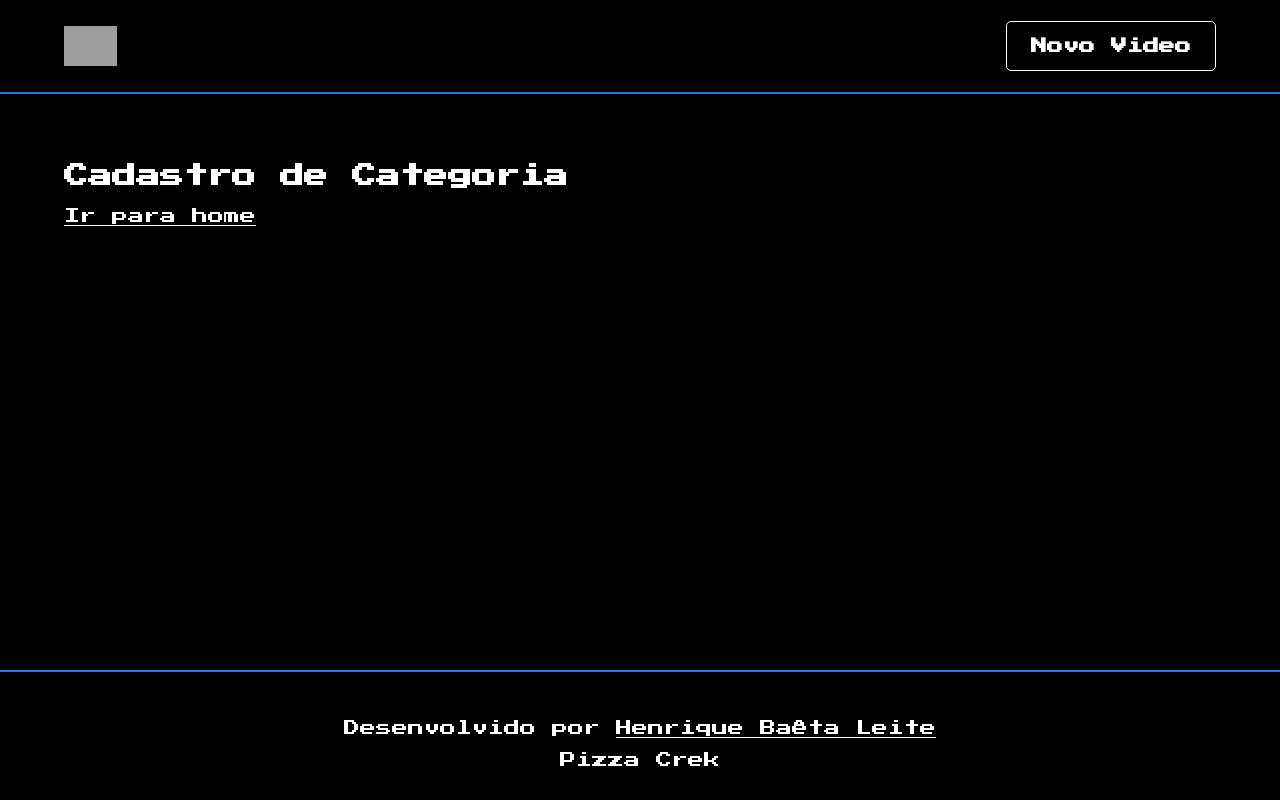
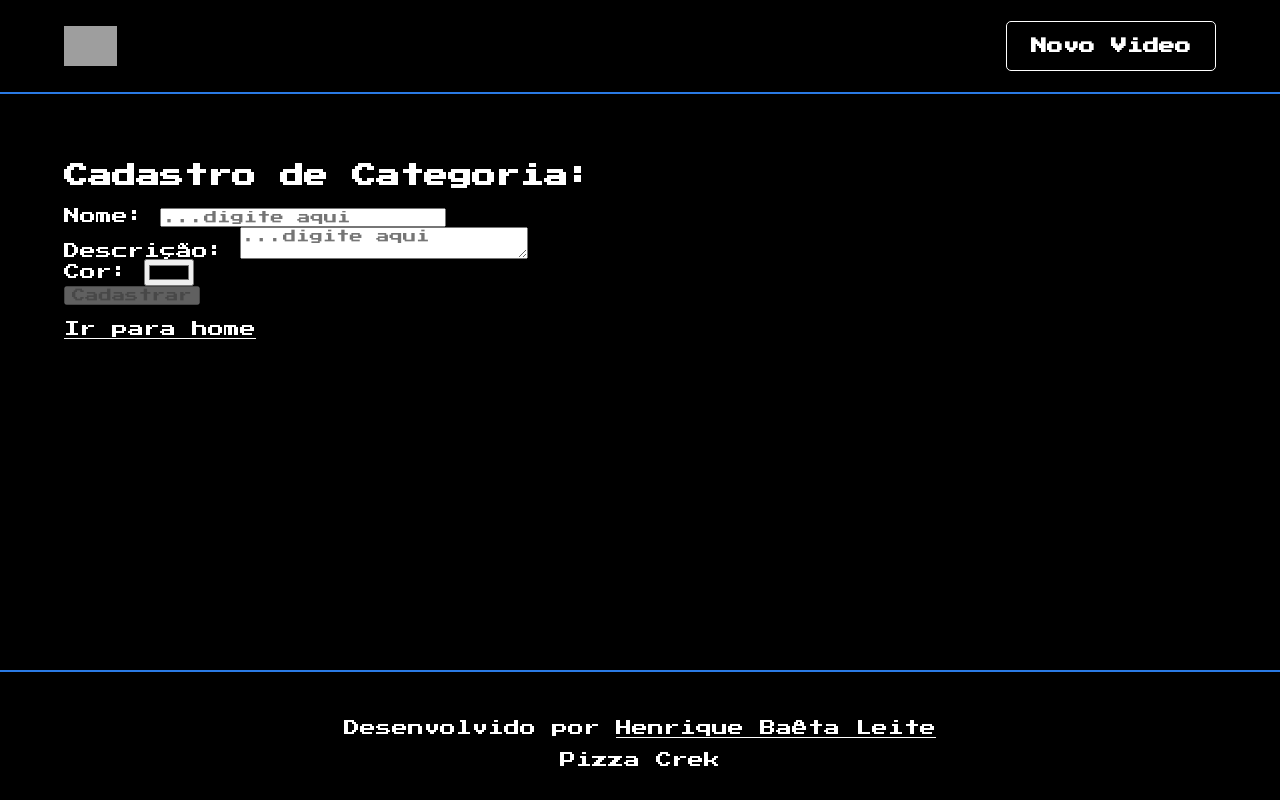
Before and after one commit to HenriqueBaetaLeite/baetaflix, a React (Create React App) app: page /cadastro/categoria in a window 1280 px wide. Built offline with nearby package versions, Linux system fonts and the light colour scheme; grey boxes are pictures that could not be loaded.

Commit message:
terceiro dia de imersao React

```diff
--- /dev/null
+++ b/src/components/FormField/index.js
@@ -0,0 +1,35 @@
+import React from 'react';
+
+const FormField = ({ type, name, value, onChange, label }) => {
+  if (type === 'textarea')
+    return (
+      <div>
+        <label>
+          {label}
+          <textarea
+            type={type}
+            value={value}
+            name={name}
+            onChange={onChange}
+            placeholder="...digite aqui"
+          />
+        </label>
+      </div>
+    );
+  return (
+    <div>
+      <label>
+        {label}
+        <input
+          type={type}
+          value={value}
+          name={name}
+          onChange={onChange}
+          placeholder="...digite aqui"
+        />
+      </label>
+    </div>
+  );
+};
+
+export default FormField;
--- a/src/components/Slider/index.js
+++ b/src/components/Slider/index.js
@@ -44,7 +44,7 @@ export const Slider = ({ children }) => (
       {...{
         dots: false,
         infinite: false,
-        speed: 300,
+        speed: 500,
         centerMode: false,
         variableWidth: true,
         adaptiveHeight: true,
--- a/src/pages/CadastroCategoria.jsx
+++ b/src/pages/CadastroCategoria.jsx
@@ -1,11 +1,77 @@
-import React from 'react';
+import React, { useState } from 'react';
 import PageDefault from '../components/PageDefault';
 import { Link } from 'react-router-dom';
+import FormField from '../components/FormField';
 
 const CadastroCategoria = () => {
+  const valoresIniciais = {
+    nome: '',
+    descricao: '',
+    cor: '#000',
+  };
+
+  const [categorias, setCategorias] = useState([]);
+  const [value, setValue] = useState(valoresIniciais);
+
+  const handleSubmit = (e) => {
+    e.preventDefault();
+    setCategorias([...categorias, value]);
+    setValue(valoresIniciais);
+  };
+
+  const setValues = (key, values) => {
+    setValue({ ...value, [key]: values });
+  };
+
+  const handleChange = (e) => {
+    setValues(e.target.name, e.target.value);
+  };
+
   return (
     <PageDefault>
-      <h2>Cadastro de Categoria</h2>
+      <h2>Cadastro de Categoria: {value.nome}</h2>
+
+      <form onSubmit={handleSubmit}>
+        <div>
+          <FormField
+            type="text"
+            name="nome"
+            value={value.nome}
+            onChange={handleChange}
+            label="Nome: "
+          />
+
+          <FormField
+            type="textarea"
+            name="descricao"
+            value={value.descricao}
+            onChange={handleChange}
+            label="Descrição: "
+          />
+
+          <FormField
+            type="color"
+            name="cor"
+            value={value.cor}
+            onChange={handleChange}
+            label="Cor: "
+          />
+        </div>
+
+        <button disabled={value.nome ? false : true} type="submit">
+          Cadastrar
+        </button>
+      </form>
+
+      <ul>
+        {categorias.map((cat, index) => (
+          <div style={{ border: `2px solid ${cat.cor}` }} key={`${cat}${index}`}>
+            <p>{cat.nome}</p>
+            <p>{cat.descricao}</p>
+            <p>{cat.cor}</p>
+          </div>
+        ))}
+      </ul>
       <Link to="/">Ir para home</Link>
     </PageDefault>
   );
```
